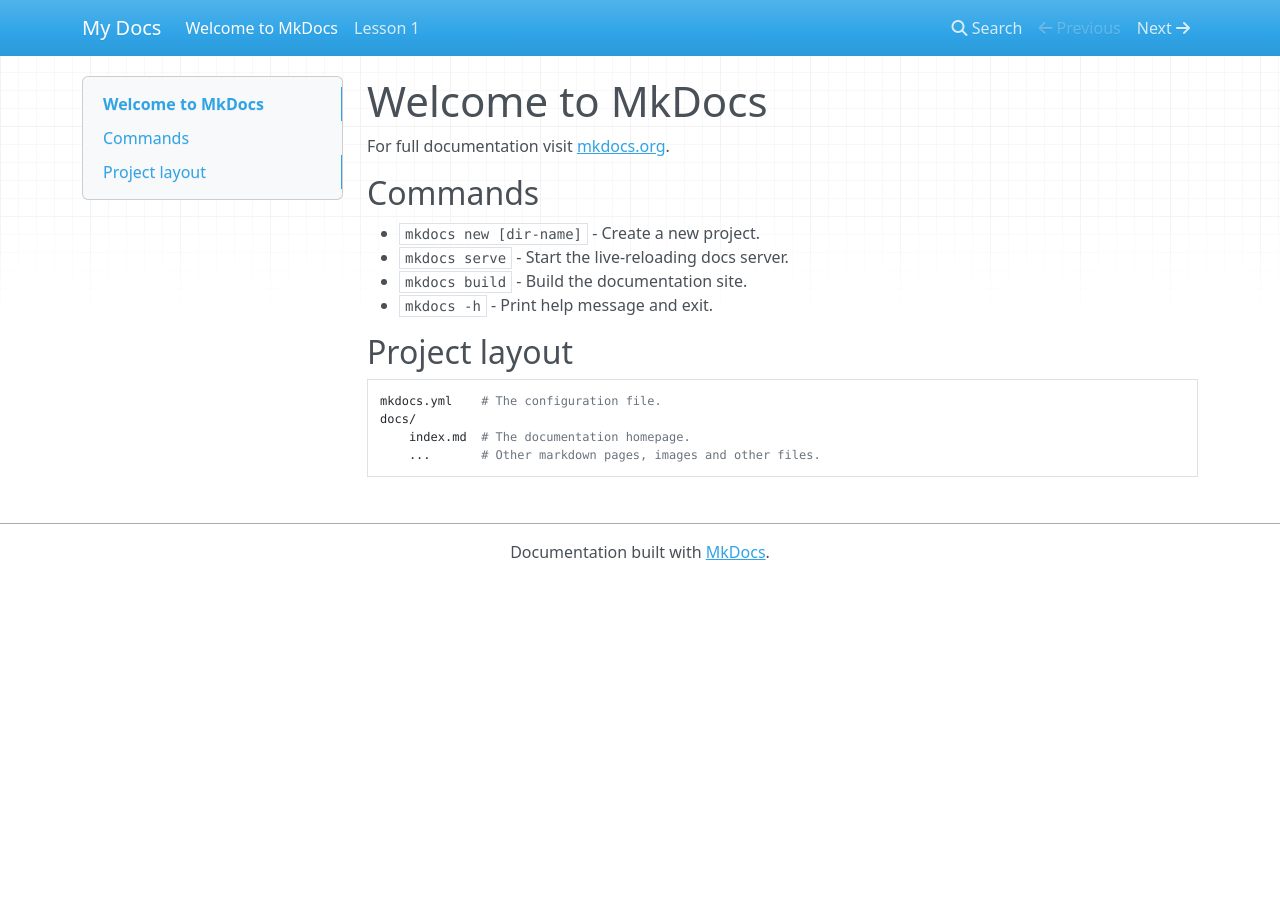
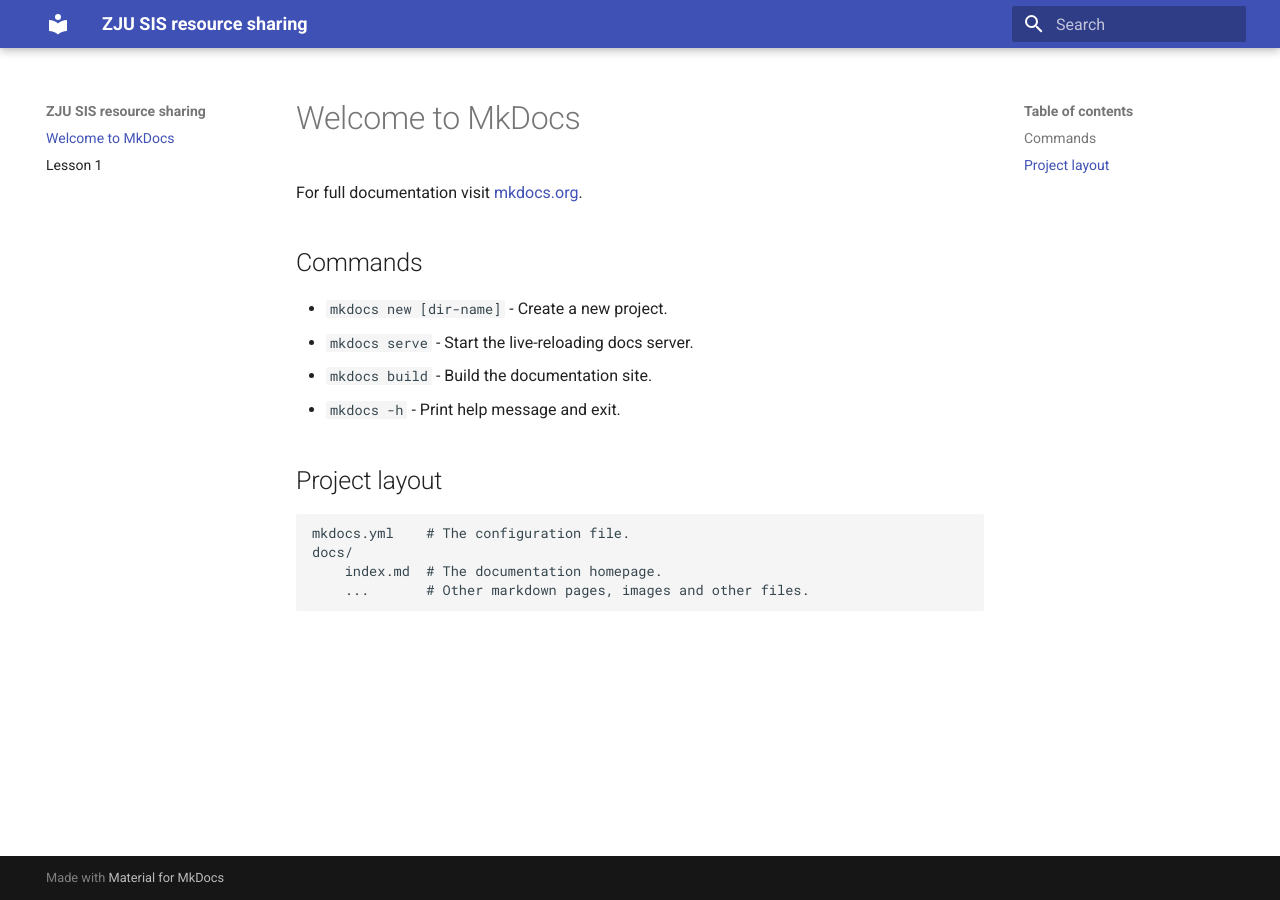
Before and after one commit to Li-Hourong/ZJU-SIS-resource-sharing, an MkDocs documentation site: the page built from docs/index.md, in a window 1280 px wide. Built offline with MkDocs 1.6.1 and Material for MkDocs 9.7.7, drawn with Linux system fonts in a browser that asks for light colours; nearby versions of some CDN libraries.

Commit message:
Modify theme

```diff
--- a/mkdocs.yml
+++ b/mkdocs.yml
@@ -1 +1,3 @@
-site_name: My Docs
+site_name: ZJU SIS resource sharing
+theme:
+  name: material
```
